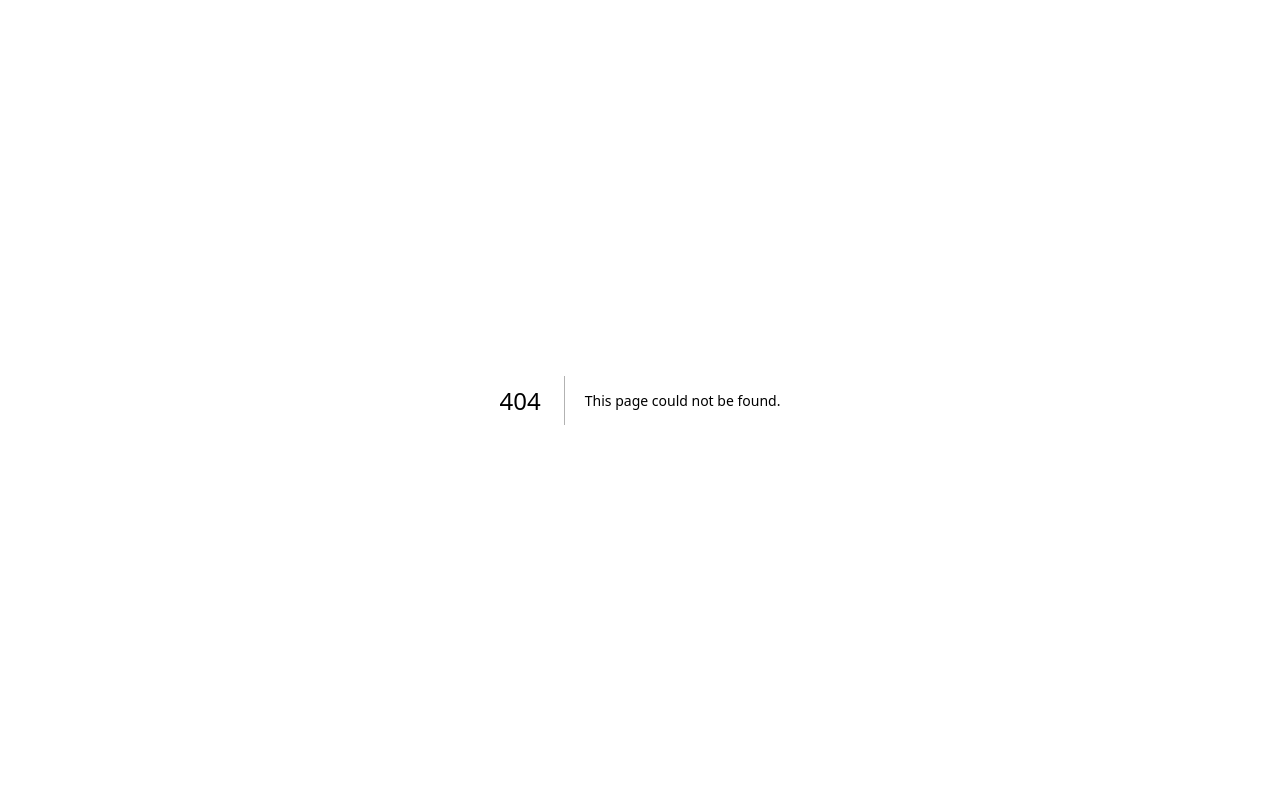
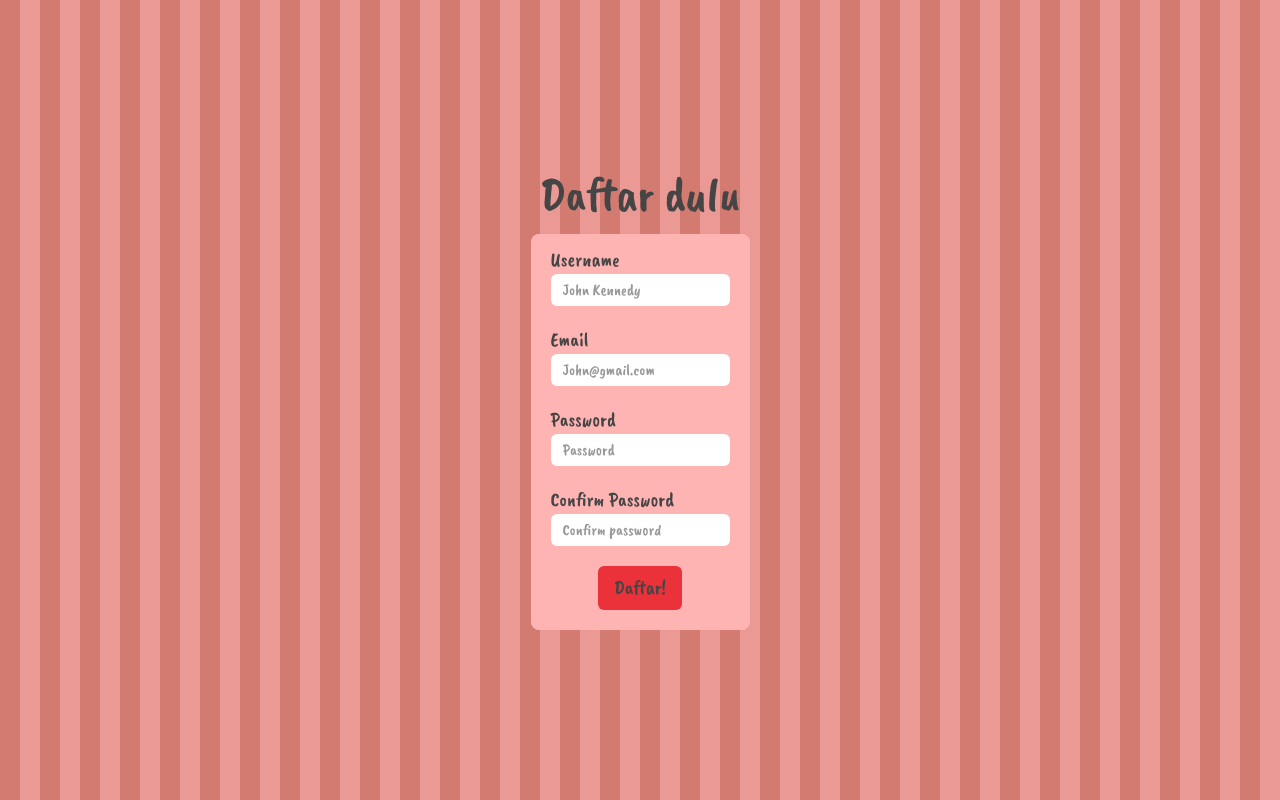
Before and after one commit to KangNasgor/gacha, a Next.js app: page /signup in a window 1280 px wide. Before the commit this address had no page. Built offline with nearby package versions, Linux system fonts and the light colour scheme.

Commit message:
created a sign up page and sign up system for user

```diff
--- a/next.config.mjs
+++ b/next.config.mjs
@@ -1,4 +1,6 @@
 /** @type {import('next').NextConfig} */
-const nextConfig = {};
+const nextConfig = {
+
+};
 
 export default nextConfig;
--- a/package.json
+++ b/package.json
@@ -10,6 +10,8 @@
   },
   "dependencies": {
     "aos": "^3.0.0-beta.6",
+    "graphql-request": "^7.1.2",
+    "mysql2": "^3.14.0",
     "next": "15.3.0",
     "react": "^19.0.0",
     "react-dom": "^19.0.0"
--- /dev/null
+++ b/src/app/api/get-waifu/route.js
@@ -0,0 +1,40 @@
+import { NextResponse } from "next/server";
+
+export async function POST(){
+  var query = `query ($id: Int) {
+    Media (id: $id, type: ANIME) {
+        id
+        title {
+            romaji
+            english
+            native
+        }
+    }
+    }`;
+
+  var url = "https://graphql.anilist.co",
+    options = {
+      method: "POST",
+      headers: {
+        "Content-Type": "application/json",
+        Accept: "application/json",
+      },
+      body: JSON.stringify({
+        query: query,
+        variables: {
+          id: 15125
+        },
+      }),
+    };
+  try{
+    const response = await fetch(url, options);
+    const data = response.json();
+    return NextResponse.json(data);
+  }
+  catch(err){
+    return NextResponse.json({
+      error : "fetching waifu failed, sorry :(",
+      status: 500,
+    });
+  }
+}
--- /dev/null
+++ b/src/app/api/sign-up/route.js
@@ -0,0 +1,27 @@
+import { connectDB } from "@/app/mysql/route";
+import { NextResponse } from "next/server";
+
+export async function POST(req){
+    const body = await req.json();
+    const {username, email, password} = body;
+    const connection = await connectDB();
+    try{
+        const [rows] = await connection.execute(
+            'INSERT INTO users (username, email, password) VALUES (?, ?, ?)',
+            [username, email, password]
+        )
+
+        await connection.end();
+
+        return NextResponse.json({
+            success: true,
+            id: rows.insertId
+        });
+    }
+    catch(err){
+        return NextResponse.json({
+            success: false,
+            message: 'Signup failed'
+        }, {status : 500});
+    }
+}
--- a/src/app/layout.js
+++ b/src/app/layout.js
@@ -1,15 +1,4 @@
-import { Geist, Geist_Mono } from "next/font/google";
 import "./globals.css";
-
-const geistSans = Geist({
-  variable: "--font-geist-sans",
-  subsets: ["latin"],
-});
-
-const geistMono = Geist_Mono({
-  variable: "--font-geist-mono",
-  subsets: ["latin"],
-});
 
 export const metadata = {
   title: "Create Next App",
@@ -26,7 +15,7 @@
         />
       </head>
       <body
-        className={`${geistSans.variable} ${geistMono.variable} antialiased`}
+        className={`antialiased`}
       >
         {children}
       </body>
--- /dev/null
+++ b/src/app/mysql/route.js
@@ -0,0 +1,13 @@
+import mysql from 'mysql2/promise'
+
+export const connectDB = async () => {
+    let connection = await mysql.createConnection({
+        host : process.env.DB_HOST,
+        port: Number(process.env.DB_PORT),
+        user: process.env.DB_USER,
+        password: process.env.DB_PASSWORD,
+        database: process.env.DB_NAME,
+    });
+
+    return connection;
+}
--- a/src/app/page.js
+++ b/src/app/page.js
@@ -2,35 +2,93 @@
 import Image from "next/image";
 import AOS from "aos";
 import "aos/dist/aos.css";
-import { useEffect } from "react";
+import { useEffect, useState } from "react";
 import Link from "next/link";
 
 export default function Home() {
   useEffect(() => {
     AOS.init();
   }, []);
+
+  const getWaifu = () => {
+    var query = `query ($id: Int) {
+      Media (id: $id, type: ANIME) {
+          id
+          title {
+              romaji
+              english
+              native
+          }
+      }
+      }`;
+
+    var url = "https://graphql.anilist.co",
+      options = {
+        method: "POST",
+        headers: {
+          "Content-Type": "application/json",
+          Accept: "application/json",
+        },
+        body: JSON.stringify({
+          query: query,
+          variables: {
+            id: 15125
+          },
+        }),
+      };
+    fetch(url, options)
+      .then((res) => res.json())
+      .then(data => console.log(data))
+      .catch((err) => console.log(err));
+  };
+
   return (
     <div className="h-screen bg-texture-1 flex justify-center items-center">
-      <div className="flex flex-col items-center bg-[#e57e7e] p-4 rounded-lg" data-aos="fade" data-aos-duration="1000">
-        <h1 className="font-fun text-8xl text-white hover:scale-110 hover:rotate-6" style={{
-          transition: "0.5s"
-        }} data-aos="fade-down" data-aos-duration="1000">
+      <div
+        className="flex flex-col items-center bg-[#e57e7e] p-4 rounded-lg"
+        data-aos="fade"
+        data-aos-duration="1000"
+      >
+        <h1
+          className="font-fun text-8xl text-white hover:scale-110 hover:rotate-6"
+          style={{
+            transition: "0.5s",
+          }}
+          data-aos="fade-down"
+          data-aos-duration="1000"
+        >
           Waifu Gacha Website
         </h1>
-        <h1 className="font-fun text-xl text-white" data-aos="fade-up" data-aos-duration="1000">
+        <h1
+          className="font-fun text-xl text-white"
+          data-aos="fade-up"
+          data-aos-duration="1000"
+        >
           Website buat lu para gooners.
         </h1>
         <div className="flex gap-5">
-          <Link href="/gacha" className="bg-red-300 rounded-md px-3 mt-5 py-2 font-fun text-2xl hover:scale-110" style={{
-            transition: "0.3s"
-          }} data-aos="fade-left" data-aos-duration="1000">
-            Log In
-          </Link>
-          <Link href="/gacha" className="bg-red-300 rounded-md px-3 mt-5 py-2 font-fun text-2xl hover:scale-110" style={{
-            transition: "0.3s"
-          }} data-aos="fade-left" data-aos-duration="1000">
+          <Link
+            href="/signup"
+            className="bg-red-300 rounded-md px-3 mt-5 py-2 font-fun text-2xl hover:scale-110"
+            style={{
+              transition: "0.3s",
+            }}
+            data-aos="fade-left"
+            data-aos-duration="1000"
+          >
             Sign Up
           </Link>
+          <button
+            className="bg-red-300 rounded-md px-3 mt-5 py-2 font-fun text-2xl hover:scale-110"
+            style={{
+              transition: "0.3s",
+            }}
+            data-aos="fade-left"
+            data-aos-duration="1000"
+            onClick={getWaifu}
+          >
+            Log In
+          </button>
         </div>
       </div>
     </div>
--- /dev/null
+++ b/src/app/signup/page.js
@@ -0,0 +1,76 @@
+'use client'
+import { useEffect, useState } from "react";
+
+export default function Signup(){
+    const [username, setUsername] = useState("");
+    const [email, setEmail] = useState("");
+    const [password, setPassword] = useState("");
+    const [confirmPassword, setConfirmPassword] = useState("");
+
+    const [error, setError] = useState("");
+
+    const submitForm = async (e) => {
+        e.preventDefault();
+
+        setError("");
+
+        const validations = [
+            { check : username.length < 5, message: 'Username tidak boleh dibawah 5 karakter!' },
+            { check : password.length < 8, message: 'Password tidak boleh dibawah 8 karakter!' },
+            { check : confirmPassword !== password , message: 'Konfirmasi password salah!' },
+        ]
+
+        for(let rule of validations){
+            if(rule.check){
+                return setError(rule.message);
+            }
+        }
+        try{
+            const res = await fetch('/api/sign-up', {
+                method: 'POST',
+                headers: { 'Content-Type' : 'application/json'},
+                body: JSON.stringify({
+                    username : username,
+                    email : email,
+                    password : password,
+                })
+            });
+
+            window.location.reload();
+        }
+        catch(err){
+            console.log("Error :" + err)
+        }
+    }
+    return(
+        <div className="bg-texture-1 h-screen flex flex-col gap-4 justify-center items-center">
+            <h1 className="text-5xl font-fun">Daftar dulu</h1>
+            <form onSubmit={submitForm} className="bg-red-300 rounded-lg flex flex-col items-center gap-5 px-5 pt-3 pb-5">
+                <div className="w-fit">
+                    <h1 className="font-fun text-xl w-fit">Username</h1>
+                    <input placeholder="John Kennedy" className="bg-white font-fun text-black px-3 py-1 rounded-md" value={username} onChange={(e) => setUsername(e.target.value)} required/>
+                </div>
+                <div className="w-fit">
+                    <h1 className="font-fun text-xl w-fit">Email</h1>
+                    <input placeholder="John@gmail.com" className="bg-white font-fun text-black px-3 py-1 rounded-md" value={email} type="email" onChange={(e) => setEmail(e.target.value)} required/>
+                </div>
+                <div className="w-fit">
+                    <h1 className="font-fun text-xl w-fit">Password</h1>
+                    <input placeholder="Password" className="bg-white font-fun text-black px-3 py-1 rounded-md" value={password} onChange={(e) => setPassword(e.target.value)} required/>
+                </div>
+                <div className="w-fit">
+                    <h1 className="font-fun text-xl w-fit">Confirm Password</h1>
+                    <input placeholder="Confirm password" className="bg-white font-fun text-black px-3 py-1 rounded-md" value={confirmPassword} onChange={(e) => setConfirmPassword(e.target.value)} required/>
+                </div>
+                {error && (
+                    <div className="bg-red-600/50 font-fun border-2 w-50 border-red-600 rounded-md px-3 py-2 flex justify-center items-center">
+                        <h1>{error}</h1>
+                    </div>
+                )}
+                <button type="submit" className="bg-red-600 font-fun text-xl rounded-md px-4 py-2">
+                    Daftar!
+                </button>
+            </form>
+        </div>
+    );
+}
```
Also changed, not shown: 2 other files (tests, documents, lock files or other folders).
